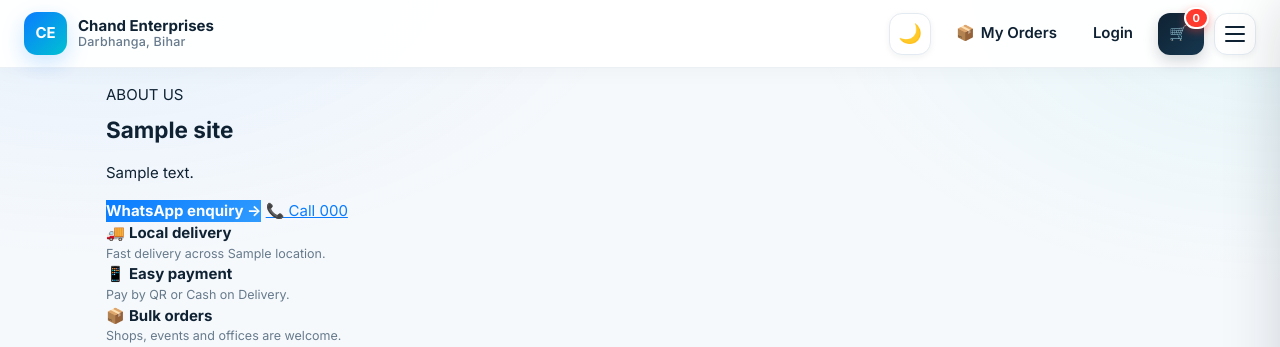
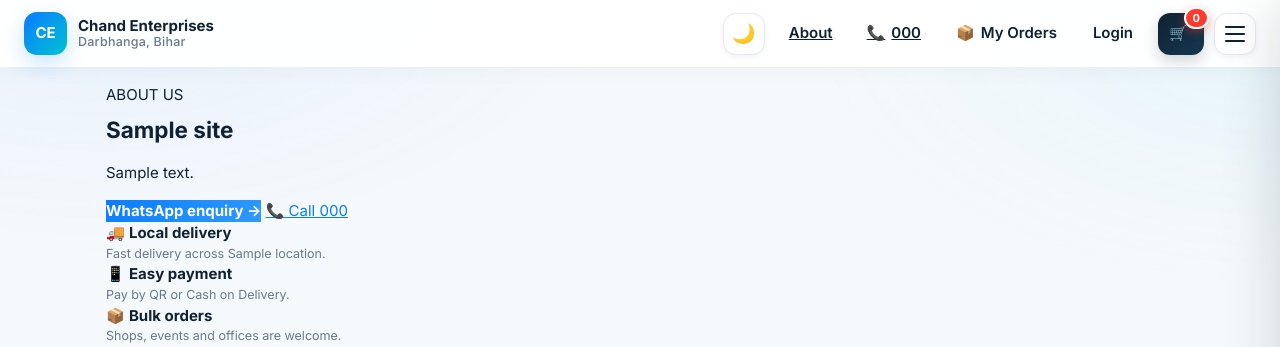
Before and after one commit to nevasdar12345/chand-enterprises-app, a Flask app: template app/templates/about.html in a window 1280 px wide. Shown: the top 347 px of the page. Run offline with Flask 3, Linux system fonts and the light colour scheme; data comes from the database, SQL or seed files in the repository; the template is opened without the code that fills it: most values are stand-ins (such as "Sample title", 1, 10 or a date in 2020).

Commit message:
Update _nav.html

```diff
--- a/app/templates/_nav.html
+++ b/app/templates/_nav.html
@@ -37,7 +37,18 @@
     <!-- ================= NAVIGATION ACTIONS ================= -->
 
     <div class="store-actions">
-<button
+
+        <a class="soft nav-action nav-about" href="/about">
+            <span>About</span>
+        </a>
+
+        {% if site.mobile %}
+        <a class="soft nav-action nav-phone" href="tel:{{ site.tel }}" aria-label="Call {{ site.mobile }}">
+            📞 <span>{{ site.mobile }}</span>
+        </a>
+        {% endif %}
+
+        <button
             type="button"
             class="soft nav-action"
             onclick="orders()"
@@ -136,6 +147,18 @@
             <span>Products</span>
         </a>
 
+        <a href="/about" class="ce-menu-link">
+            <span>ℹ️</span>
+            <span>About Us</span>
+        </a>
+
+        {% if site.mobile %}
+        <a href="tel:{{ site.tel }}" class="ce-menu-link">
+            <span>📞</span>
+            <span>Call {{ site.mobile }}</span>
+        </a>
+        {% endif %}
+
         <a href="/brochure" class="ce-menu-link ce-menu-featured">
             <span>📖</span>
             <span>Brochure</span>
@@ -176,7 +199,7 @@
     </nav>
 
     <div class="ce-menu-footer">
-        <span>📍</span> Darbhanga, Bihar
+        <span>📍</span> {{ site.location }}
     </div>
 
 </aside>
```
